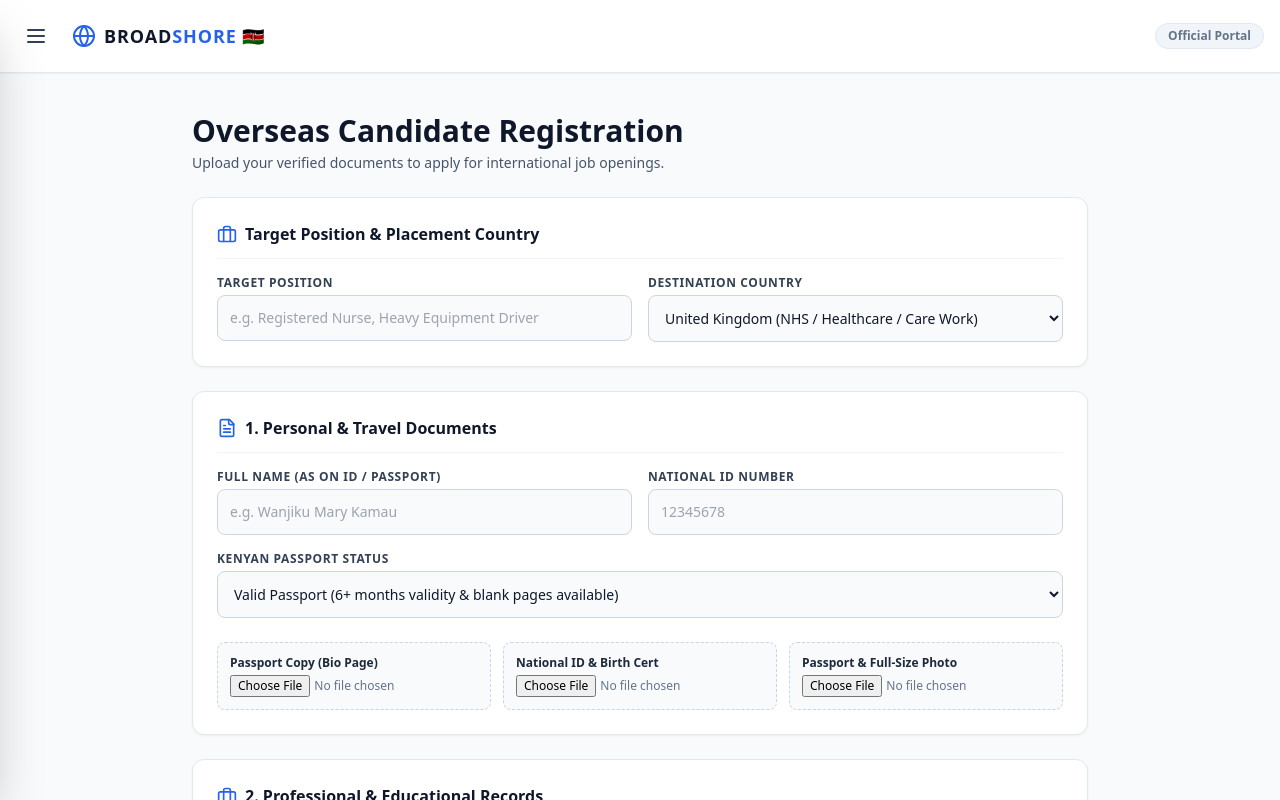
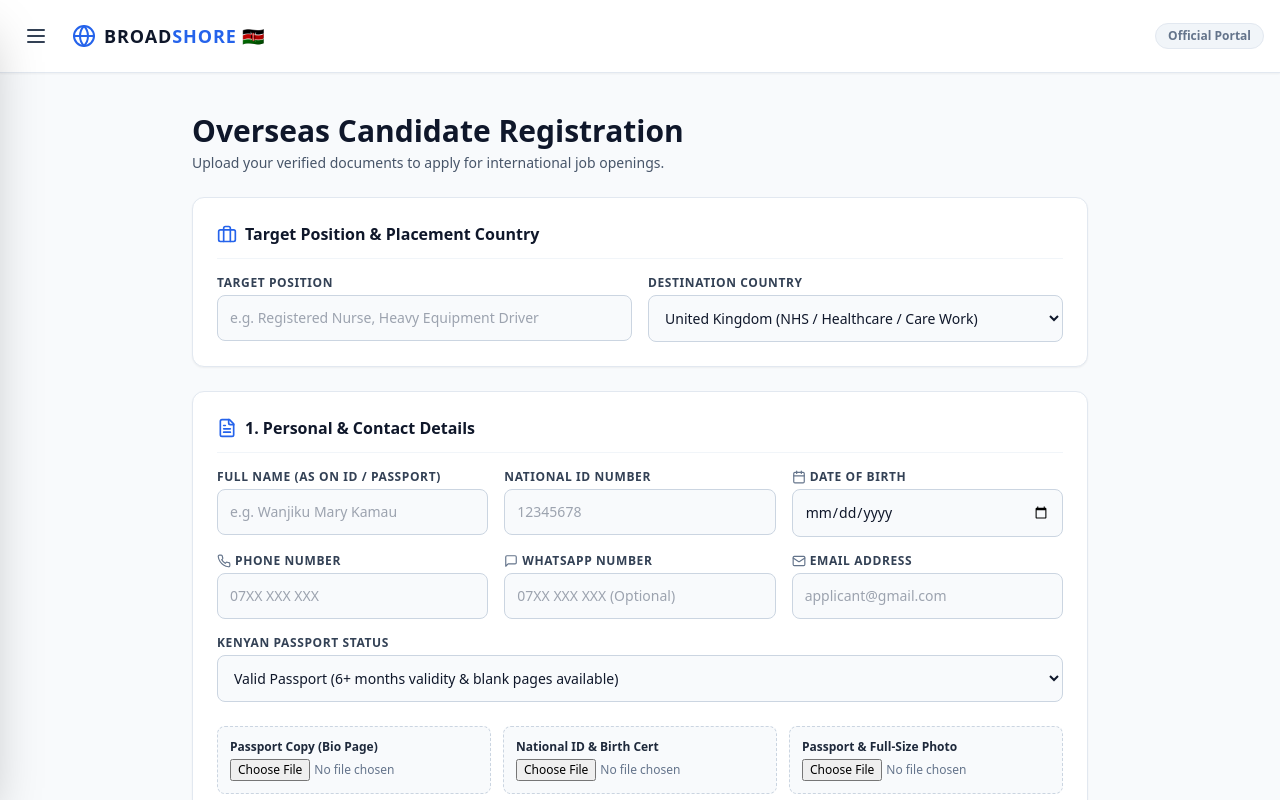
Before and after one commit to protichenoch1/broadshoree, a Next.js app: page /apply in a window 1280 px wide. Shown: the top 800 px of the page. Built offline with nearby package versions, Linux system fonts and the light colour scheme; no server answers.

Commit message:
Update page.js

```diff
--- a/app/apply/page.js
+++ b/app/apply/page.js
@@ -2,7 +2,7 @@
 
 import { useState, Suspense } from 'react';
 import { useRouter, useSearchParams } from 'next/navigation';
-import { Briefcase, FileText, ShieldCheck, Upload, CheckCircle2 } from 'lucide-react';
+import { Briefcase, FileText, ShieldCheck, Upload, CheckCircle2, Phone, Mail, Calendar, MessageSquare } from 'lucide-react';
 import { supabase } from '@/lib/supabase';
 
 function FormContent() {
@@ -13,12 +13,16 @@ function FormContent() {
   const [loading, setLoading] = useState(false);
   const [hasPassport, setHasPassport] = useState('yes');
 
-  // Form State
+  // Form State with new contact and personal info fields
   const [formData, setFormData] = useState({
     targetPosition: preselectedJob,
     destination: 'uk',
     fullName: '',
     idNumber: '',
+    phoneNumber: '',
+    emailAddress: '',
+    whatsappNumber: '',
+    dob: '',
     languageScore: '',
   });
 
@@ -50,7 +54,7 @@ function FormContent() {
     const filePath = `${folder}/${fileName}`;
 
     const { error: uploadErr } = await supabase.storage
-      .from('job-logos') // Uses your default public bucket
+      .from('job-logos')
       .upload(filePath, file);
 
     if (uploadErr) {
@@ -76,7 +80,7 @@ function FormContent() {
       const idUrl = await uploadFile(idFile, 'identifications');
       const dciUrl = await uploadFile(dciFile, 'clearances');
 
-      // 2. Build JSON documents payload for the jsonb column
+      // 2. Build JSON documents payload
       const documentsPayload = {
         passport_url: passportUrl,
         cv_url: cvUrl,
@@ -84,19 +88,23 @@ function FormContent() {
         dci_url: dciUrl,
       };
 
-      // 3. Insert record matching exact database columns
+      // 3. Insert record matching updated database columns
       const { data, error } = await supabase
         .from('job_applications')
         .insert([
           {
             full_name: formData.fullName,
             id_number: formData.idNumber,
+            phone_number: formData.phoneNumber,
+            email_address: formData.emailAddress,
+            whatsapp_number: formData.whatsappNumber || formData.phoneNumber,
+            dob: formData.dob,
             target_position: formData.targetPosition || preselectedJob || 'General Application',
-            destination_country: formData.destination, // Mapped to destination_country
+            destination_country: formData.destination,
             passport_status: hasPassport,
             language_score: formData.languageScore || null,
             status: 'Pending',
-            documents: documentsPayload, // Stored in the jsonb column
+            documents: documentsPayload,
           },
         ])
         .select();
@@ -155,13 +163,13 @@ function FormContent() {
         </div>
       </div>
 
-      {/* 2. Personal & Travel Documents */}
+      {/* 2. Personal & Contact Details */}
       <div className="bg-white border border-slate-200 p-6 rounded-xl shadow-sm space-y-4">
         <h2 className="text-base font-bold text-slate-900 border-b border-slate-100 pb-3 flex items-center gap-2">
-          <FileText className="w-5 h-5 text-blue-600" /> 1. Personal & Travel Documents
+          <FileText className="w-5 h-5 text-blue-600" /> 1. Personal & Contact Details
         </h2>
 
-        <div className="grid grid-cols-1 sm:grid-cols-2 gap-4">
+        <div className="grid grid-cols-1 sm:grid-cols-3 gap-4">
           <div>
             <label className="block text-xs font-bold uppercase tracking-wider text-slate-700 mb-1">
               Full Name (As on ID / Passport)
@@ -185,6 +193,59 @@ function FormContent() {
               value={formData.idNumber}
               onChange={(e) => setFormData({ ...formData, idNumber: e.target.value })}
               placeholder="12345678"
+              className="w-full bg-slate-50 border border-slate-300 rounded-lg p-3 text-sm text-slate-900"
+            />
+          </div>
+          <div>
+            <label className="block text-xs font-bold uppercase tracking-wider text-slate-700 mb-1 flex items-center gap-1">
+              <Calendar className="w-3.5 h-3.5 text-slate-500" /> Date of Birth
+            </label>
+            <input
+              type="date"
+              required
+              value={formData.dob}
+              onChange={(e) => setFormData({ ...formData, dob: e.target.value })}
+              className="w-full bg-slate-50 border border-slate-300 rounded-lg p-3 text-sm text-slate-900"
+            />
+          </div>
+        </div>
+
+        <div className="grid grid-cols-1 sm:grid-cols-3 gap-4">
+          <div>
+            <label className="block text-xs font-bold uppercase tracking-wider text-slate-700 mb-1 flex items-center gap-1">
+              <Phone className="w-3.5 h-3.5 text-slate-500" /> Phone Number
+            </label>
+            <input
+              type="tel"
+              required
+              value={formData.phoneNumber}
+              onChange={(e) => setFormData({ ...formData, phoneNumber: e.target.value })}
+              placeholder="07XX XXX XXX"
+              className="w-full bg-slate-50 border border-slate-300 rounded-lg p-3 text-sm text-slate-900"
+            />
+          </div>
+          <div>
+            <label className="block text-xs font-bold uppercase tracking-wider text-slate-700 mb-1 flex items-center gap-1">
+              <MessageSquare className="w-3.5 h-3.5 text-slate-500" /> WhatsApp Number
+            </label>
+            <input
+              type="tel"
+              value={formData.whatsappNumber}
+              onChange={(e) => setFormData({ ...formData, whatsappNumber: e.target.value })}
+              placeholder="07XX XXX XXX (Optional)"
+              className="w-full bg-slate-50 border border-slate-300 rounded-lg p-3 text-sm text-slate-900"
+            />
+          </div>
+          <div>
+            <label className="block text-xs font-bold uppercase tracking-wider text-slate-700 mb-1 flex items-center gap-1">
+              <Mail className="w-3.5 h-3.5 text-slate-500" /> Email Address
+            </label>
+            <input
+              type="email"
+              required
+              value={formData.emailAddress}
+              onChange={(e) => setFormData({ ...formData, emailAddress: e.target.value })}
+              placeholder="applicant@gmail.com"
               className="w-full bg-slate-50 border border-slate-300 rounded-lg p-3 text-sm text-slate-900"
             />
           </div>
```
